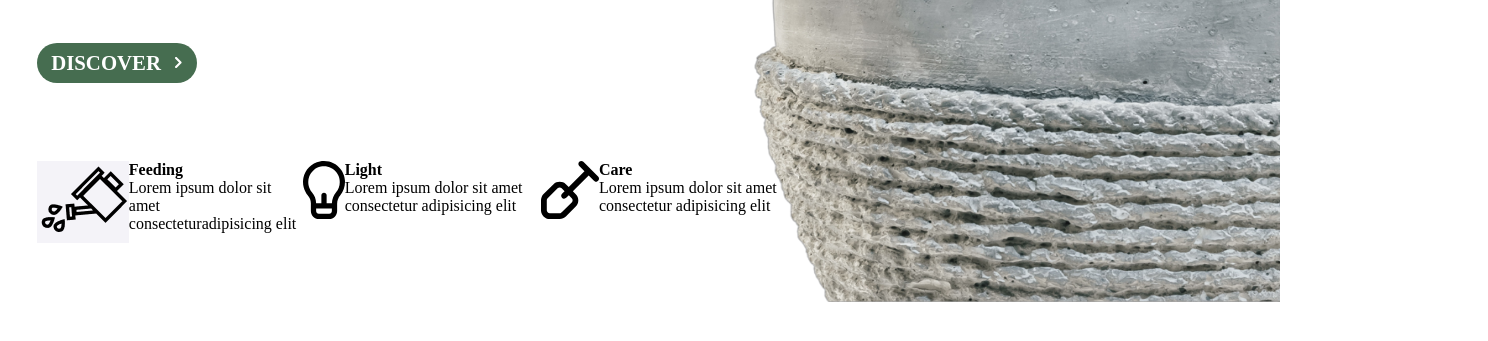
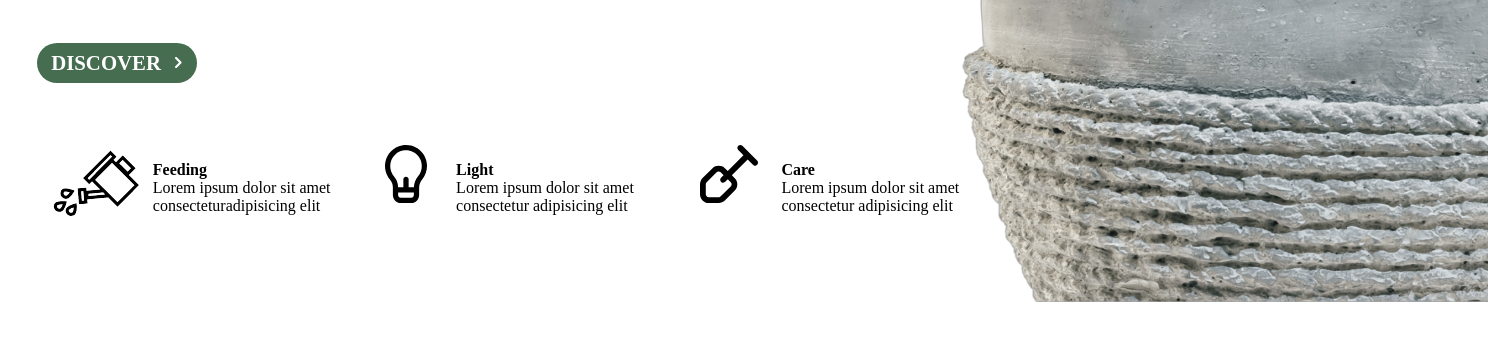
Before and after one commit to Nishantrajputs45/live-class-project-6, a website: page index.html in a window 1280 px wide. Shown: the part 411-752 px from the top of the page, 1488 px wide, since content can reach past the window. Drawn offline with Linux system fonts and the light colour scheme; a web font is replaced by a local one.

Commit message:
Footer design and added without background feeding image

```diff
--- a/index.html
+++ b/index.html
@@ -86,13 +86,6 @@
         width: 25rem;
       }
 
-      #midWholePart13 {
-        display: flex;
-      }
-      .midWholePart13Parts {
-        display: flex;
-      }
-
       #imgMain {
         width: 33rem;
         height: 38rem;
@@ -125,6 +118,32 @@
         height: 0.7rem;
         position: relative;
         top: 0.2rem;
+      }
+      #midWholePart13 {
+        display: flex;
+      }
+      .midWholePart13Parts {
+        display: flex;
+        width: 20rem;
+        justify-content: space-evenly;
+      }
+
+      .text {
+        width: 12rem;
+      }
+      #feeding {
+        position: relative;
+        bottom: 1rem;
+      }
+
+      #light {
+        position: relative;
+        bottom: 1rem;
+      }
+
+      #care {
+        position: relative;
+        bottom: 1rem;
       }
     </style>
   </head>
@@ -191,7 +210,7 @@
         <div id="midWholePart13">
           <div class="midWholePart13Parts">
             <div>
-              <img id="feeding" src="./photos/water plant.png" />
+              <img id="feeding" src="./photos/water_plant.png" />
             </div>
             <div>
               <h4>Feeding</h4>
```
Also changed, not shown: photos/water_plant.png (added).
